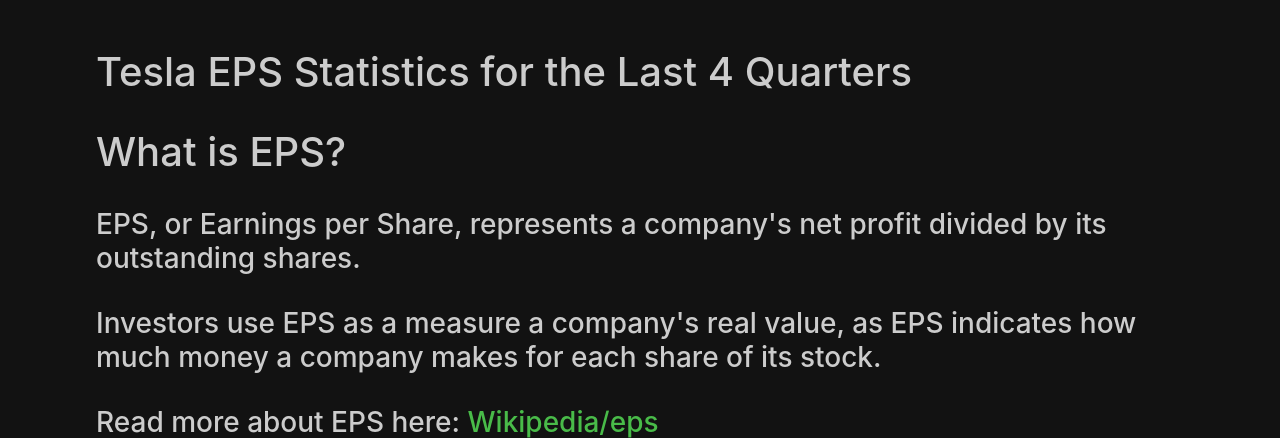
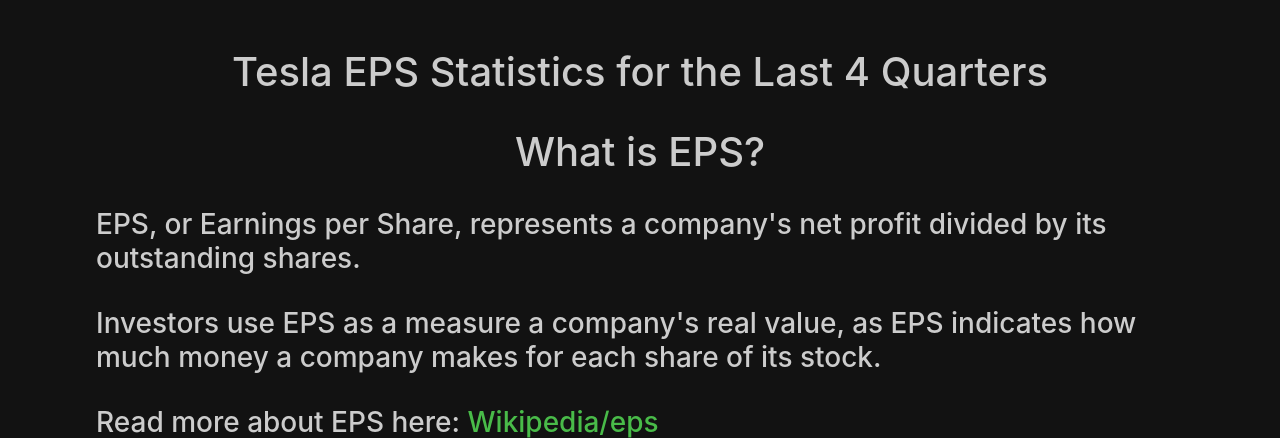
Before and after one commit to Cudderson/tesla-now, a Django app: template tesla/templates/tesla/eps.html in a window 1280 px wide. Shown: the part 56-494 px from the top of the page. Run offline with Django 3.2, Linux system fonts and the light colour scheme; the template is opened without the code that fills it, so the values that code supplies are empty; some libraries are stand-ins or nearby versions.

Commit message:
apply bootstrap text-center class where applicable

```diff
--- a/tesla/templates/tesla/eps.html
+++ b/tesla/templates/tesla/eps.html
@@ -1,7 +1,7 @@
 {% extends 'tesla/base.html' %}
 
 {% block page_header %}
-    <h1>Tesla EPS Statistics for the Last 4 Quarters</h1>
+    <h1 class="text-center">Tesla EPS Statistics for the Last 4 Quarters</h1>
 {% endblock page_header %}
 
 {% block content %}
@@ -11,7 +11,7 @@
 </div>
 
 <br>
-<h1>What is EPS?</h1>
+<h1 class="text-center">What is EPS?</h1>
 <br>
 <h3>EPS, or Earnings per Share, represents a company's net profit divided by its outstanding shares.</h3>
 <br>
--- a/tesla/templates/tesla/recommend.html
+++ b/tesla/templates/tesla/recommend.html
@@ -1,7 +1,7 @@
 {% extends 'tesla/base.html' %}
 
 {% block page_header %}
-    <h1>Analyst Buy/Sell Recommendations (Last 6 Months)</h1>
+    <h1 class="text-center">Analyst Buy/Sell Recommendations (Last 6 Months)</h1>
 {% endblock page_header %}
 
 {% block content %}
--- a/tesla/templates/tesla/sma.html
+++ b/tesla/templates/tesla/sma.html
@@ -1,7 +1,7 @@
 {% extends 'tesla/base.html' %}
 
 {% block page_header %}
-    <h1>Tracking the 4-day and 20-Day Moving Average Price of Tesla Shares, Compared to the Real Closing Prices</h1>
+    <h1 class="text-center">Tracking the 4-day and 20-Day Moving Average Price of Tesla Shares, Compared to the Real Closing Prices</h1>
 {% endblock page_header %}
 
 {% block content %}
@@ -11,7 +11,7 @@
 </div>
 
 <br><br>
-<h1>What is SMA?</h1>
+<h1 class="text-center">What is SMA?</h1>
 <br>
 <h3>SMA, or simple moving average, is a statistic used by investors to find trends in the short-term
 fluctuations of a company's stock.</h3>
```
